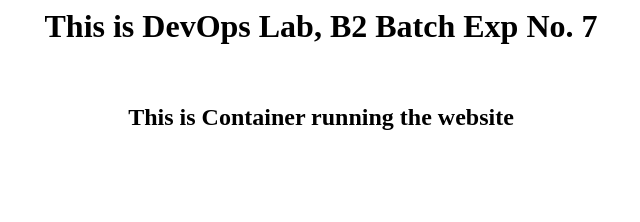
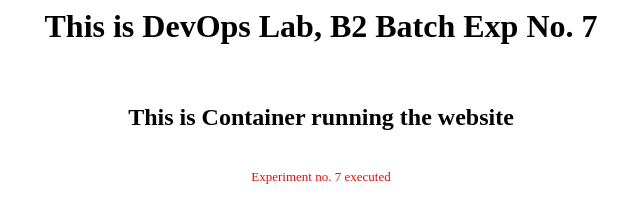
Before and after one commit to sveridevops/rb2website, a plain HTML site: page index.html in a window 1280 px wide. Shown: the whole page, without its empty margins (319-959 px from the left). Drawn offline with Linux system fonts and the light colour scheme.

Commit message:
updated index

```diff
--- a/index.html
+++ b/index.html
@@ -1,5 +1,7 @@
 <center><h1>This is DevOps Lab, B2 Batch Exp No. 7</h1><br/><h2>
-This is Container running the website</h2>
+This is Container running the website</h2><br/>
+
+<font color=red size=2>Experiment no. 7 executed</font>
 
 
 
```
